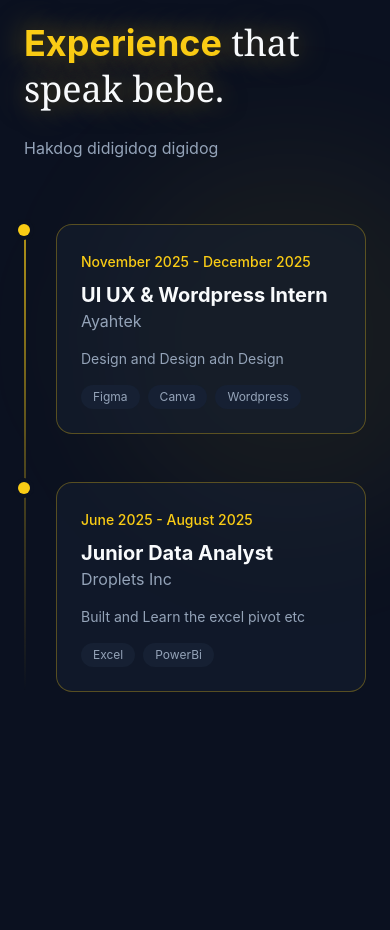
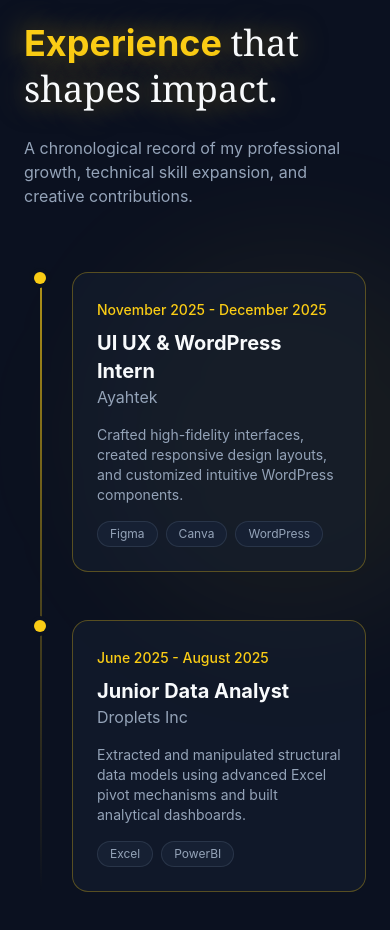
Before and after one commit to AngelicaToquero/angetqz-portfolio, a React (Vite) app: page / in a window 390 px wide. Shown: the part 4920-5850 px from the top of the page. Before the commit the page ends 5740 px from the top, so only its background shows below. Built offline with nearby package versions, Linux system fonts and the light colour scheme.

Commit message:
polish the dimension for mobile view

```diff
--- a/src/sections/Experience.jsx
+++ b/src/sections/Experience.jsx
@@ -1,86 +1,85 @@
 const experiences = [
     {
         period: "November 2025 - December 2025",
-        role: "UI UX & Wordpress Intern",
+        role: "UI UX & WordPress Intern",
         company: "Ayahtek",
-        description: "Design and Design adn Design",
-        technologies: ["Figma", "Canva", "Wordpress"],
+        description: "Crafted high-fidelity interfaces, created responsive design layouts, and customized intuitive WordPress components.",
+        technologies: ["Figma", "Canva", "WordPress"],
         current: true
-
     },
     {
         period: "June 2025 - August 2025",
         role: "Junior Data Analyst",
         company: "Droplets Inc",
-        description: "Built and Learn the excel pivot etc",
-        technologies: ["Excel", "PowerBi"],
+        description: "Extracted and manipulated structural data models using advanced Excel pivot mechanisms and built analytical dashboards.",
+        technologies: ["Excel", "PowerBI"],
         current: false
-
     },
-
 ];
 
+export const Experience = () => {
+    return (
+        <section id="experience" className="py-32 relative overflow-hidden">
+            {/* Ambient Background Glow Accent */}
+            <div className="absolute top-1/2 left-1/4 w-96 h-96 bg-primary/5 rounded-full blur-3xl -translate-y-1/2" />
 
-export const Experience  = () => {
-    return  (
-        <section id ="experience"
-                className="py-32 relative overflow-hidden "
-        >
-            <div
-            className="absolute top-1/2 left-1/4 w-96 h-96 bg-primary/5 rounded-full blur-3xl -translate-y-1/2 "></div>
             <div className="container mx-auto relative px-6 z-10">
                 {/* Section Header */}
                 <div className="max-w-3xl mb-16">
-                    <span className= "text-sm uppercase font-medium tracking-wider text-secondary-foreground">Career Journey</span>
-                    <h2 className="text-4xl md:text-5xl font-bold text-primary  mt-4 mb-6 leading-tight animate-fade-in glow-text">Experience
-                        <span className="font-serif font-normal text-secondary-foreground"> that speak bebe.</span>
+                    <span className="text-sm uppercase font-medium tracking-wider text-secondary-foreground">Career Journey</span>
+                    <h2 className="text-4xl md:text-5xl font-bold text-primary mt-4 mb-6 leading-tight animate-fade-in glow-text">
+                        Experience <span className="font-serif font-normal text-secondary-foreground">that shapes impact.</span>
                     </h2>
-                    <p className="text-muted-foreground animate-fade-in animation-delay-100"> Hakdog didigidog digidog</p>
+                    <p className="text-muted-foreground animate-fade-in animation-delay-100">
+                        A chronological record of my professional growth, technical skill expansion, and creative contributions.
+                    </p>
                 </div>
-                {/* Timeline */}
+
+                {/* Timeline Component Wrapper */}
                 <div className="relative">
-                    <div className="timeline-glow absolute left-0 md:left-1/2 top-0 bottom-0
+                    {/* FIXED: Shifted mobile to left-4 and corrected the empty alpha channel value in shadow */}
+                    <div className="timeline-glow absolute left-4 md:left-1/2 top-0 bottom-0
                     w-[2px] bg-gradient-to-b from-primary/70 via-primary/30 to-transparent
-                    md:-translate-x-1/2 shadow-[0_0_25px_rgba(32,178,166,0.)]" />
+                    md:-translate-x-1/2 shadow-[0_0_25px_rgba(32,178,166,0.5)]" />
 
                     {/* Experience items */}
                     <div className="space-y-12">
                         {experiences.map((exp, idx) => (
                             <div key={idx} className="relative grid md:grid-cols-2 gap-8 animate-fade-in"
-                        style = {{animationDelay: `${(idx + 1) * 100}ms`}}>
+                            style={{ animationDelay: `${(idx + 1) * 100}ms` }}>
 
-                            {/* Timelime Dot */}
-                            <div className="absolute left-0 md:left-1/2 top-0 w-3 h-3 bg-primary
-                            rounded-full -translate-x-1/2 ring-4 ring-background z-10 ">
-                                {exp.current && <span className="absolute inset-0 rounded-full bg-primary animate-ping"/>}
+                                {/* Timeline Dot - FIXED mobile tracking to left-4 */}
+                                <div className="absolute left-4 md:left-1/2 top-0 w-3 h-3 bg-primary
+                                rounded-full -translate-x-1/2 ring-4 ring-background z-10">
+                                    {exp.current && <span className="absolute inset-0 rounded-full bg-primary animate-ping" />}
                                 </div>
 
-                            {/* Content */}
-                            <div className={`pl-8 md:pl-0 ${idx % 2 === 0
+                                {/* Content Cards Container */}
+                                <div className={`pl-12 md:pl-0 ${idx % 2 === 0
                                     ? "md:pr-16 md:text-right"
                                     : "md:col-start-2 md:pl-16"
                                 }`}>
-                                <div className={`glass p-6 rounded-2xl border border-primary/30
-                                    hover:border-primary/50 transition-all duration-500 `}>
+                                    <div className="glass p-6 rounded-2xl border border-primary/30 hover:border-primary/50 transition-all duration-500">
                                         <span className="text-sm font-medium text-primary">{exp.period}</span>
                                         <h3 className="text-xl font-bold mt-2">{exp.role}</h3>
                                         <p className="text-muted-foreground">{exp.company}</p>
                                         <p className="text-sm text-muted-foreground mt-4">{exp.description}</p>
 
-                                    <div className={` flex flex-wrap gap-2 mt-4 ${idx % 2 === 0
-                                    ? "md:justify-end" : ""}`}>{exp.technologies.map((tech, techIdx) =>(
-                                            <span
-                                            key = {techIdx}
-                                            className="px-3 py-1 bg-surface text-xs rounded-full text-muted-foreground">{tech}</span>
-                                    ))}</div>
+                                        {/* Technology Tags */}
+                                        <div className={`flex flex-wrap gap-2 mt-4 ${idx % 2 === 0 ? "md:justify-end" : ""}`}>
+                                            {exp.technologies.map((tech, techIdx) => (
+                                                <span key={techIdx} className="px-3 py-1 bg-surface text-xs rounded-full text-muted-foreground border border-border/40">
+                                                    {tech}
+                                                </span>
+                                            ))}
+                                        </div>
                                     </div>
                                 </div>
                             </div>
                         ))}
                     </div>
-
                 </div>
             </div>
         </section>
-    )
+    );
 };
```
Lines whose indentation alone changed are shown as unchanged.
